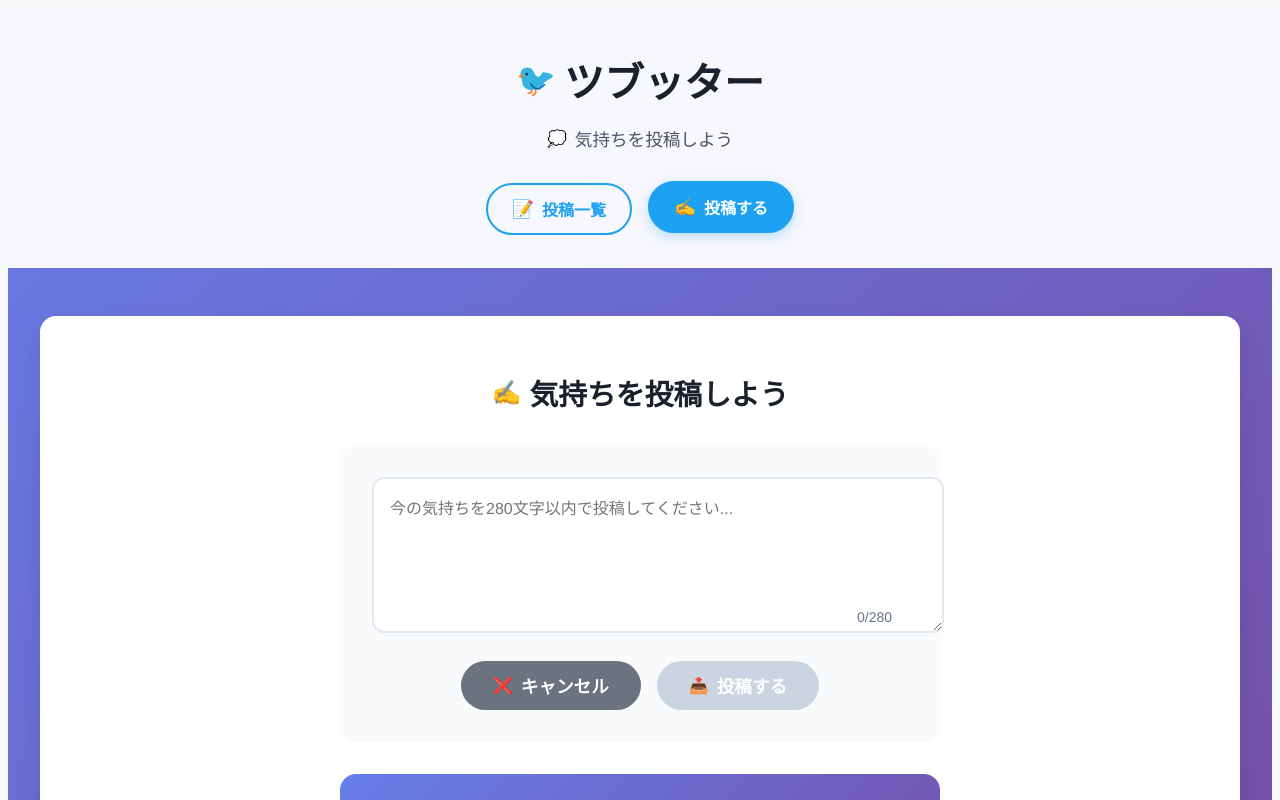
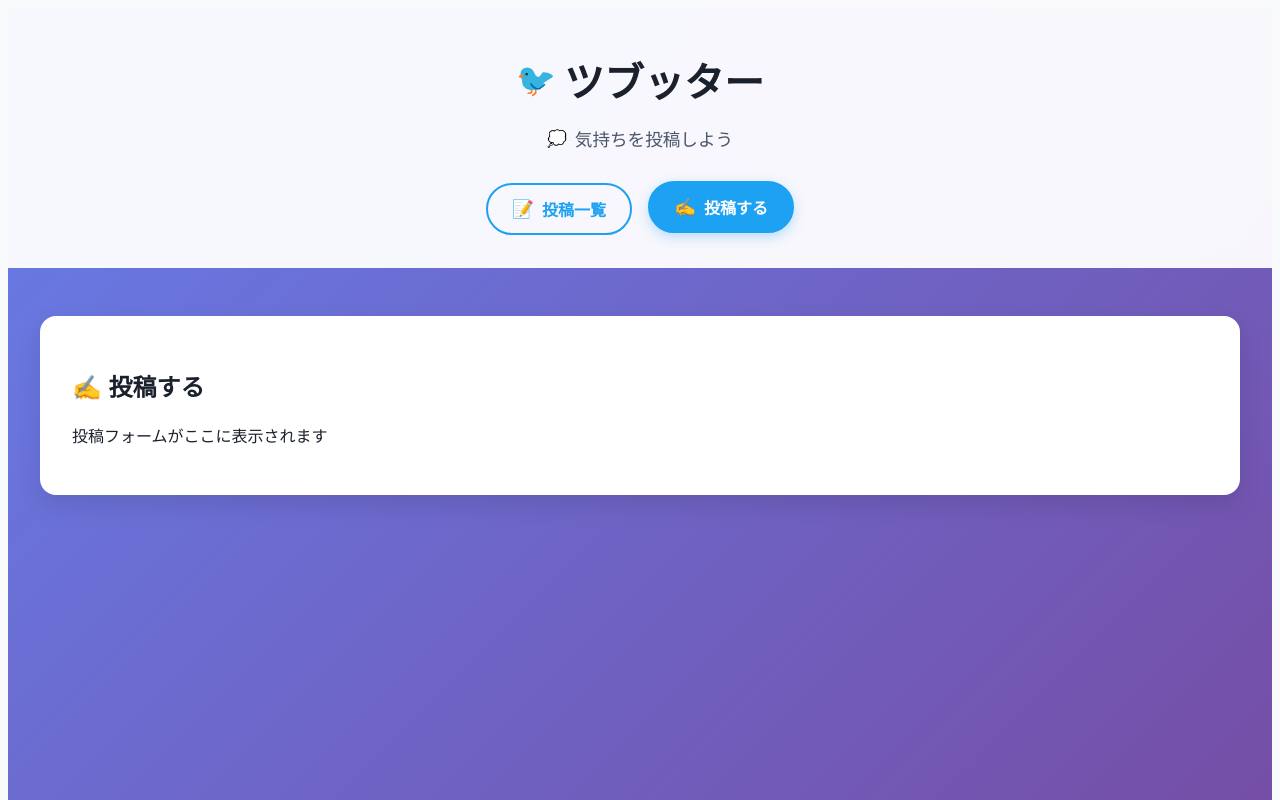
Before and after one commit to yuino-medaka/tsubutter, a Vue app: page / in a window 1280 px wide. Both pictures are taken after a click on the button "✍️ 投稿する". Shown: the top 800 px of the page. Built offline with nearby package versions, Linux system fonts and the light colour scheme; no server answers.

Commit message:
fix: MainApp.vueをシンプルなテスト版に変更 - 基本的なタブ機能を確認

```diff
--- a/src/components/MainApp.vue
+++ b/src/components/MainApp.vue
@@ -1,11 +1,9 @@
 <script setup>
 import { ref } from 'vue'
-import PostForm from './PostForm.vue'
-import PostList from './PostList.vue'
 
 const appTitle = ref('ツブッター')
 const subtitle = ref('気持ちを投稿しよう')
-const activeTab = ref('posts') // 'posts' または 'post'
+const activeTab = ref('posts')
 
 const switchTab = (tab) => {
   activeTab.value = tab
@@ -49,12 +47,14 @@ const switchTab = (tab) => {
       <div class="container">
         <!-- 投稿一覧タブ -->
         <div v-if="activeTab === 'posts'" class="tab-content">
-          <PostList />
+          <h2>📝 投稿一覧</h2>
+          <p>投稿一覧がここに表示されます</p>
         </div>
 
         <!-- 投稿フォームタブ -->
         <div v-if="activeTab === 'post'" class="tab-content">
-          <PostForm />
+          <h2>✍️ 投稿する</h2>
+          <p>投稿フォームがここに表示されます</p>
         </div>
       </div>
     </main>
```
